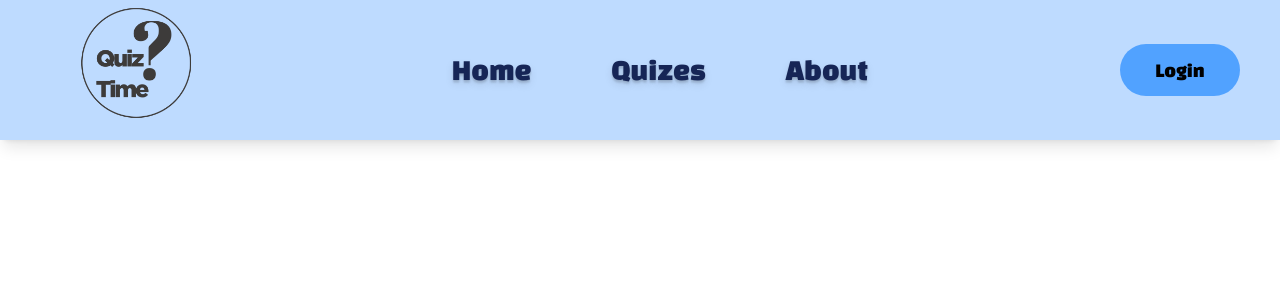
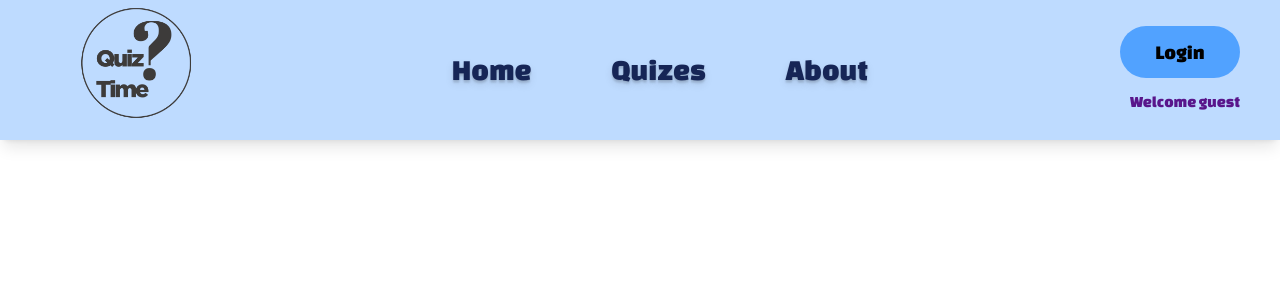
Before and after one commit to tharunda2000/Quiz-Frontend, a React (Vite) app: page / in a window 1280 px wide. Shown: the top 300 px of the page. Built offline with nearby package versions, Linux system fonts and the light colour scheme; no server answers.

Commit message:
user name added to navbar

```diff
--- a/src/components/NavBar.jsx
+++ b/src/components/NavBar.jsx
@@ -6,7 +6,7 @@ import toast, { Toaster } from 'react-hot-toast';
 
 const NavBar = () => {
 
-const {logedIn,setLogedIn} =useAppContext();
+const {logedIn,setLogedIn,currentUser} =useAppContext();
 const navigate = useNavigate();
 
 const notifyOut = () => toast.success('Logged Out', {
@@ -28,10 +28,16 @@ const logOutFunc = () =>{
 
         </div>
 
-        <div className='changareg text-xl'>
-            <input type="button" value={"Login"} className={logedIn ?'hidden ':'me-10 bg-blue-400 rounded-4xl p-2 w-30 h-13 hover:bg-blue-500 cursor-pointer'} onClick={()=>navigate('/login')}/>
-            <input type="button" value={"Logout"} className={!logedIn ?'hidden ':'me-10 bg-blue-400 rounded-4xl p-2 w-30 h-13 hover:bg-blue-500 cursor-pointer'} onClick={()=>logOutFunc()} />
-        </div>
+       <div className='flex flex-col items-end me-10'>
+
+          <div className='changareg text-xl'>
+            <input type="button" value={"Login"} className={logedIn ?'hidden ':' bg-blue-400 rounded-4xl p-2 w-30 h-13 hover:bg-blue-500 cursor-pointer'} onClick={()=>navigate('/login')}/>
+            <input type="button" value={"Logout"} className={!logedIn ?'hidden ':' bg-blue-400 rounded-4xl p-2 w-30 h-13 hover:bg-blue-500 cursor-pointer'} onClick={()=>logOutFunc()} />
+          </div>
+          <div className='mt-3 changareg text-purple-900'>
+            Welcome {logedIn?currentUser.name:"guest"}
+          </div>
+       </div>
 
     </div>
   )
--- a/src/context/Context.jsx
+++ b/src/context/Context.jsx
@@ -9,8 +9,9 @@ export const Context = ({children}) => {
 
   const [logedIn,setLogedIn]=useState(false);
   const [users,setUsers]=useState([]);
+  const [currentUser,setCurrentUser]=useState({});
 
-  const values ={logedIn,setLogedIn,users,setUsers};
+  const values ={logedIn,setLogedIn,users,setUsers,currentUser,setCurrentUser};
 
   useEffect(()=>{
     fetch(`http://localhost:9005/users`)
--- a/src/pages/LoginPage.jsx
+++ b/src/pages/LoginPage.jsx
@@ -4,7 +4,7 @@ import { useAppContext } from '../context/Context'
 import toast, { Toaster } from 'react-hot-toast';
 
 const LoginPage = () => {
-  const {logedIn,setLogedIn,users} =useAppContext();
+  const {logedIn,setLogedIn,users,setCurrentUser} =useAppContext();
   const [email,setEmail] = useState("");
   const [password,setPass] = useState("");
   const navigate = useNavigate();
@@ -22,6 +22,7 @@ const LoginPage = () => {
     const output = users.find((u)=>u.email === email && u.password === password);
 
     if(output){
+      setCurrentUser(output);
       notifyLog();
       setLogedIn(true);
       navigate('/');
```
